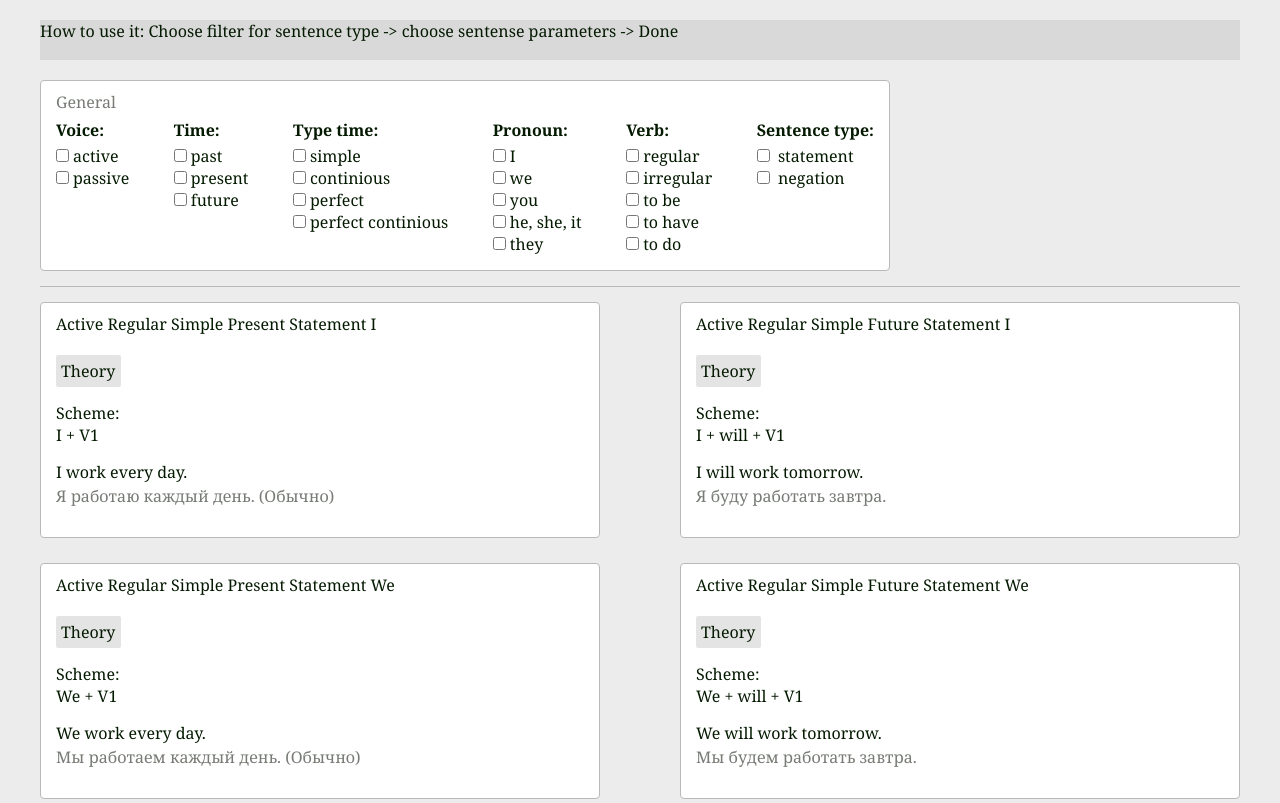
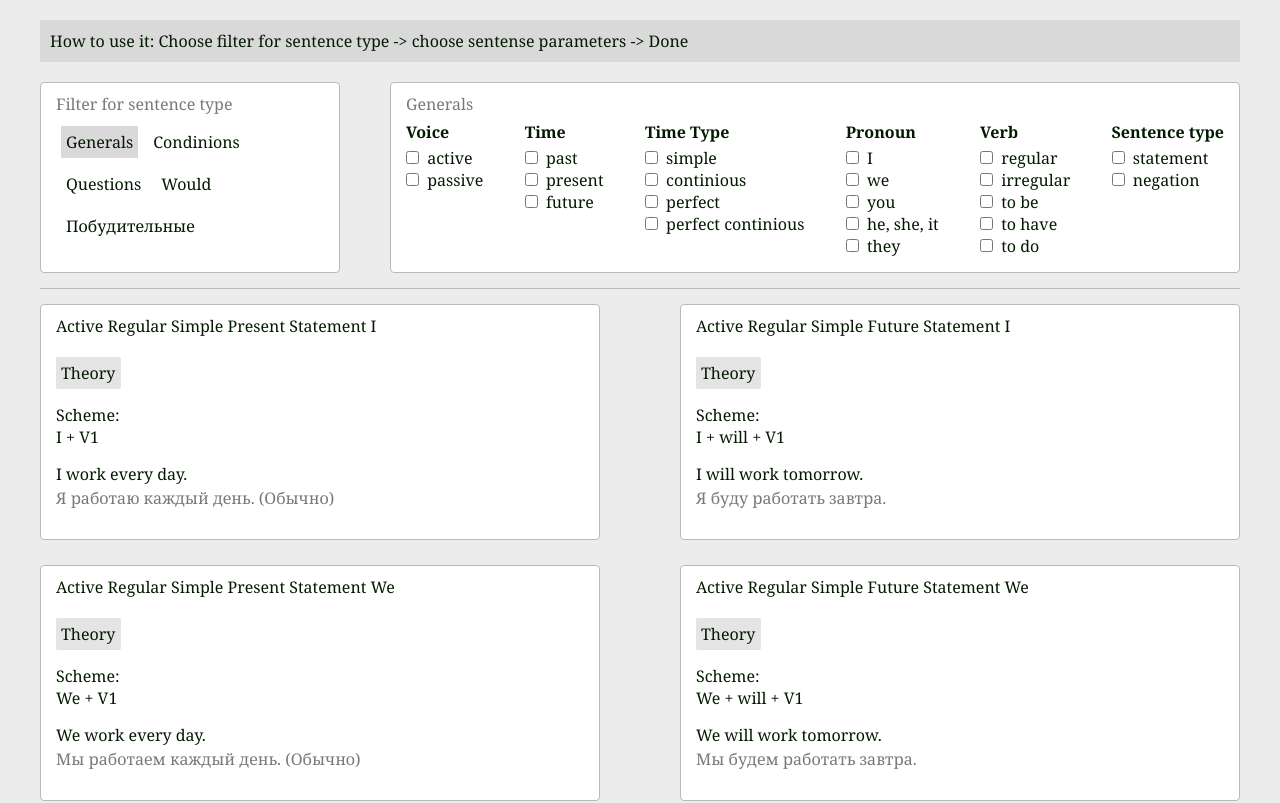
Before and after one commit to VanillaTank/sentence-builder, an Angular app: page / in a window 1280 px wide. Shown: the top 803 px of the page. Built offline with nearby package versions, Linux system fonts and the light colour scheme.

Commit message:
add change filter(UI), fix filters creating

```diff
--- a/src/app/app.component.css
+++ b/src/app/app.component.css
@@ -1,11 +1,42 @@
 .top-title {
     margin: 20px 0;
     background-color: #D9D9D9;
-    height: 40px;
+    padding: 10px;
 }
+
 .line {
     margin: 15px 0;
     width: 100%;
     height: 1px;
     background-color: #B9B9B9;
 }
+
+.activeFilter {
+    background-color: #D9D9D9;
+}
+
+.filters-section {
+    display: flex;
+    justify-content: space-between;
+}
+
+.filters-list {
+    border: 1px solid #B9B9B9;
+    background-color: #fff;
+    border-radius: 4px;
+    max-width: 300px;
+    width: 100%;
+    padding: 10px 15px;
+}
+
+.filters-list-item {
+    cursor: pointer;
+    display: inline-block;
+    margin: 5px;
+    padding: 5px;
+}
+
+.filter-list-title {
+    color: #777B75;
+    margin-bottom: 6px;
+}
--- a/src/app/app.component.html
+++ b/src/app/app.component.html
@@ -1,6 +1,20 @@
 <div class="top-title">
     How to use it: Choose filter for sentence type -> choose sentense parameters -> Done
 </div>
-<app-filters></app-filters>
+
+<div class="filters-section">
+    <ul class="filters-list">
+        <li class="filter-list-title">Filter for sentence type</li>
+        <li
+            class="filters-list-item"
+            [class.activeFilter]="f === activeFilter"
+            *ngFor="let f of filterList"
+            (click)="onFilterListItemClick(f)">
+            {{f}}
+        </li>
+    </ul>
+    <app-filters></app-filters>
+</div>
+
 <div class="line"></div>
 <app-cards-part></app-cards-part>
--- a/src/app/app.component.ts
+++ b/src/app/app.component.ts
@@ -1,4 +1,5 @@
 import { Component } from '@angular/core';
+import { CardsService } from './cards-service.service';
 
 @Component({
   selector: 'app-root',
@@ -7,4 +8,15 @@ import { Component } from '@angular/core';
 })
 export class AppComponent {
   title = 'some-project';
+  filterList: string[] = ['Generals', 'Condinions', 'Questions', 'Would', 'Побудительные'];
+
+  activeFilter: string = this.filterList[0];
+
+  constructor(private cardsService: CardsService) {}
+
+  onFilterListItemClick(chosenFilter:string) {
+    this.activeFilter = chosenFilter;
+    this.cardsService.updateActiveFilter(chosenFilter)
+  }
+
 }
--- a/src/app/cards-service.service.ts
+++ b/src/app/cards-service.service.ts
@@ -11,12 +11,23 @@ import { GeneralSearchValues } from '../app/filters/interfaces'
 })
 export class CardsService {
 
-  cards: Card[] = [...PRESENT_SIMPLE, ...PAST_SIMPLE, ...FUTURE_SIMPLE,
-    ...PRESENT_CONTINIOUS];
+  cards: Card[] = [
+    ...PRESENT_SIMPLE, ...PAST_SIMPLE, ...FUTURE_SIMPLE,
+    ...PRESENT_CONTINIOUS
+  ];
   //@ts-ignore
   selectedCards: Card[] | [] = this.cards;
+  activeFilter: string = "Generals";
 
   constructor() { }
+
+  updateActiveFilter(choosenFilter: string): void {
+    this.activeFilter = choosenFilter;
+  }
+
+  getActiveFilterName(): string {
+    return this.activeFilter;
+  }
 
   updateSelectedCards(query: GeneralSearchValues): void {
     this.selectedCards = this.cards.filter(card => {
@@ -41,4 +52,5 @@ export class CardsService {
       return true;
     })
   }
+
 }
--- /dev/null
+++ b/src/app/filters-data/SEARCH_ITEMS.ts
@@ -0,0 +1,54 @@
+export const GENERAL_SEARCH_ITEMS = [
+    {
+        title: 'Voice',
+        values: [
+            { value: 'active', checked: false },
+            { value: 'passive', checked: false }]
+    },
+
+
+    {
+        title: 'Time',
+        values:
+            [
+                { value: 'past', checked: false },
+                { value: 'present', checked: false },
+                { value: 'future', checked: false }]
+    },
+
+    {
+        title: 'Time Type',
+        values: [
+            { value: 'simple', checked: false },
+            { value: 'continious', checked: false },
+            { value: 'perfect', checked: false },
+            { value: 'perfect continious', checked: false }]
+    },
+
+    {
+        title: 'Pronoun',
+        values: [
+            { value: 'I', checked: false },
+            { value: 'we', checked: false },
+            { value: 'you', checked: false },
+            { value: 'he, she, it', checked: false },
+            { value: 'they', checked: false }]
+    },
+
+    {
+        title: 'Verb',
+        values:[
+        { value: 'regular', checked: false },
+        { value: 'irregular', checked: false },
+        { value: 'to be', checked: false },
+        { value: 'to have', checked: false },
+        { value: 'to do', checked: false }
+    ]},
+
+    {
+        title: 'Sentence type',
+        values:[
+        { value: 'statement', checked: false },
+        { value: 'negation', checked: false },
+    ]}
+]
--- a/src/app/filters/SEARCH_ITEMS.ts
+++ /dev/null
@@ -1,36 +0,0 @@
-export const GENERAL_SEARCH_ITEMS = {
-    voices: [
-        { value: 'active', checked: false },
-        { value: 'passive', checked: false }],
-
-    times: [
-        { value: 'past', checked: false },
-        { value: 'present', checked: false },
-        { value: 'future', checked: false }],
-
-    typeTimes: [
-        { value: 'simple', checked: false },
-        { value: 'continious', checked: false },
-        { value: 'perfect', checked: false },
-        { value: 'perfect continious', checked: false }],
-
-    pronoun: [
-        { value: 'I', checked: false },
-        { value: 'we', checked: false },
-        { value: 'you', checked: false },
-        { value: 'he, she, it', checked: false },
-        { value: 'they', checked: false }],
-
-    verb: [
-        { value: 'regular', checked: false },
-        { value: 'irregular', checked: false },
-        { value: 'to be', checked: false },
-        { value: 'to have', checked: false },
-        { value: 'to do', checked: false }
-    ],
-
-    sentenceType: [
-        { value: 'statement', checked: false },
-        { value: 'negation', checked: false },
-    ]
-}
--- a/src/app/filters/filters.component.css
+++ b/src/app/filters/filters.component.css
@@ -3,6 +3,7 @@
     background-color: #fff;
     border-radius: 4px;
     padding: 10px 15px 15px;
+    width: 100%;
 }
 .common-filter-title {
     color: #777B75;
@@ -19,7 +20,7 @@
 }
 
 .filter.general {
-    max-width: 850px;
+    width: 850px;
 }
 
 label {
--- a/src/app/filters/filters.component.html
+++ b/src/app/filters/filters.component.html
@@ -1,66 +1,17 @@
 <div class="filter general">
-  <h3 class="common-filter-title">General</h3>
+  <h3 class="common-filter-title">{{cardsService.getActiveFilterName()}}</h3>
 
   <div class="filter-inner">
-    <section>
-      <h4 class="filter-title">Voice:</h4>
+
+    <section *ngFor="let item of generals">
+      <h4 class="filter-title">{{item.title}}</h4>
       <div>
-        <label *ngFor="let voice of voices">
-          <input type="checkbox" [(ngModel)]="voice.checked" (change)="changeCheckbox(voices, 'voice')">{{ voice.value
-          }}
-        </label>
-      </div>
-    </section>
-
-    <section>
-      <h4 class="filter-title">Time:</h4>
-      <div>
-        <label *ngFor="let time of times">
-          <input type="checkbox" [(ngModel)]="time.checked" (change)="changeCheckbox(times, 'time')">{{ time.value }}
-        </label>
-      </div>
-    </section>
-
-    <section>
-      <h4 class="filter-title">Type time:</h4>
-      <div>
-        <label *ngFor="let typeTime of typeTimes">
-          <input type="checkbox" [(ngModel)]="typeTime.checked" (change)="changeCheckbox(typeTimes, 'timeType')">{{
-          typeTime.value }}
-        </label>
-      </div>
-    </section>
-
-    <section>
-      <h4 class="filter-title">Pronoun:</h4>
-      <div>
-        <label *ngFor="let pronoun of pronouns">
-          <input type="checkbox" [(ngModel)]="pronoun.checked" (change)="changeCheckbox(pronouns, 'pronoun')">{{
-          pronoun.value }}
-        </label>
-      </div>
-    </section>
-
-    <section>
-      <h4 class="filter-title">Verb:</h4>
-      <div>
-        <label *ngFor="let verb of verbs">
-          <input type="checkbox" [(ngModel)]="verb.checked" (change)="changeCheckbox(verbs, 'verb')">{{ verb.value }}
-        </label>
-      </div>
-    </section>
-
-    <section>
-      <h4 class="filter-title">Sentence type:</h4>
-      <div>
-        <label *ngFor="let sentenceType of sentenceTypes">
-          <input type="checkbox" [(ngModel)]="sentenceType.checked"
-            (change)="changeCheckbox(sentenceTypes, 'sentenceType')"> {{ sentenceType.value }}
+        <label *ngFor="let it of item.values">
+          <input type="checkbox" [(ngModel)]="it.checked" (change)="changeCheckbox(item.values, item.title)">
+          {{ it.value}}
         </label>
       </div>
     </section>
   </div>
 
-
-
 </div>
--- a/src/app/filters/filters.component.ts
+++ b/src/app/filters/filters.component.ts
@@ -1,7 +1,7 @@
 import { Component, OnInit } from '@angular/core';
 import { CardsService } from '../cards-service.service';
-import { SearchItem, GeneralSearchValues } from './interfaces';
-import { GENERAL_SEARCH_ITEMS } from './SEARCH_ITEMS'
+import { GeneralSearchValues, SearchItemValues } from './interfaces';
+import { GENERAL_SEARCH_ITEMS } from '../filters-data/SEARCH_ITEMS'
 
 @Component({
   selector: 'app-filters',
@@ -11,13 +11,8 @@ import { GENERAL_SEARCH_ITEMS } from './SEARCH_ITEMS'
 
 export class FiltersComponent implements OnInit {
 
-  // General
-  voices: SearchItem[] = GENERAL_SEARCH_ITEMS.voices;
-  times: SearchItem[] = GENERAL_SEARCH_ITEMS.times;
-  typeTimes: SearchItem[] = GENERAL_SEARCH_ITEMS.typeTimes;
-  pronouns: SearchItem[] = GENERAL_SEARCH_ITEMS.pronoun;
-  verbs: SearchItem[] = GENERAL_SEARCH_ITEMS.verb;
-  sentenceTypes: SearchItem[] = GENERAL_SEARCH_ITEMS.sentenceType;
+
+  generals = GENERAL_SEARCH_ITEMS;
 
   generalSearchValues: GeneralSearchValues = {
     voice: [],
@@ -28,14 +23,18 @@ export class FiltersComponent implements OnInit {
     sentenceType: []
   };
 
-  constructor(private cardsService: CardsService) { }
+  constructor(public cardsService: CardsService) { }
 
-  ngOnInit() {}
+  ngOnInit() {
 
-  changeCheckbox(list: SearchItem[], title: string):void {
+  }
+
+
+  changeCheckbox(list: SearchItemValues[], title: string): void {
+    title = title.toLowerCase();
     list
-      .map((el: SearchItem)  => {
-        if(el.checked && !this.generalSearchValues[title].includes(el.value)) {
+      .map((el: SearchItemValues) => {
+        if (el.checked && !this.generalSearchValues[title].includes(el.value)) {
           this.generalSearchValues[title].push(el.value);
         } else if (!el.checked && this.generalSearchValues[title].includes(el.value)) {
           const i = this.generalSearchValues[title].indexOf(el.value);
```
Also changed, not shown: src/app/filters/interfaces.ts (+8 -3 lines).
